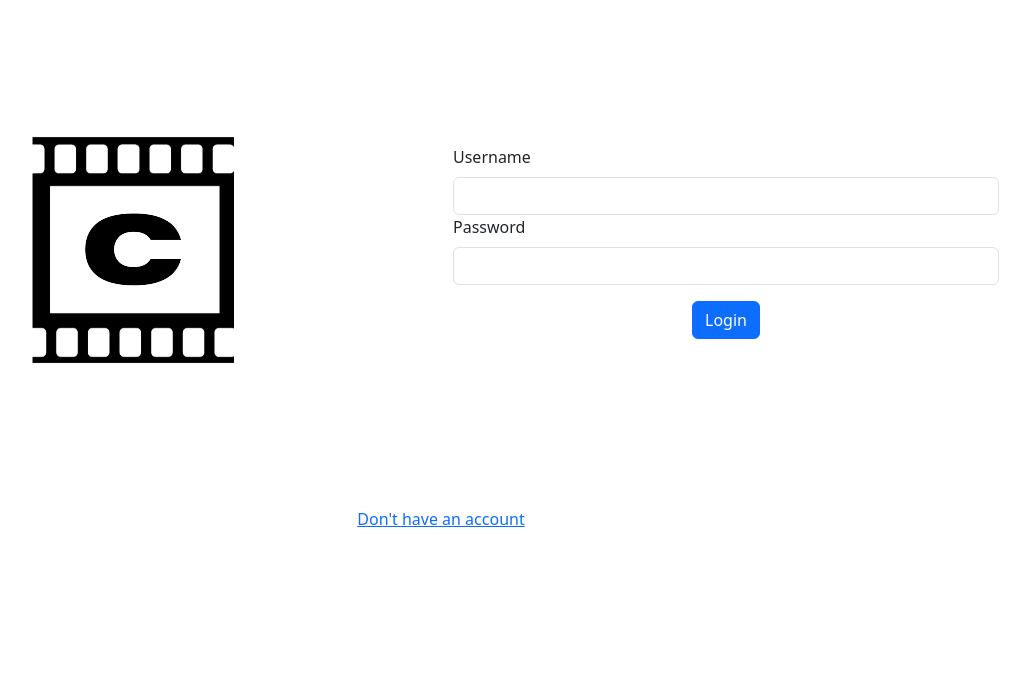
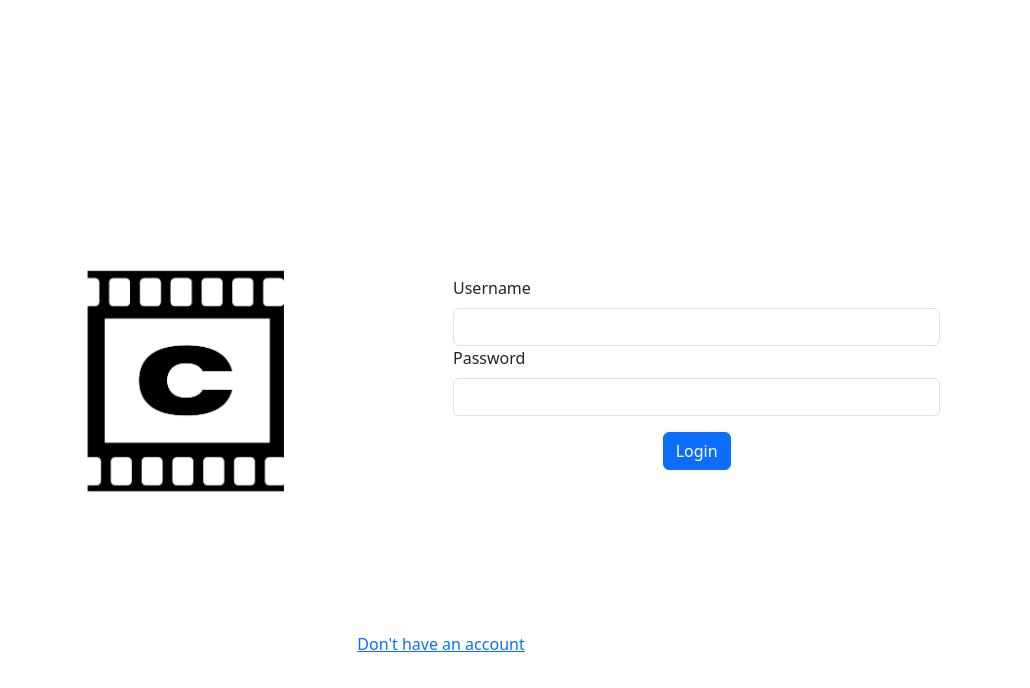
Before and after one commit to tompra/cinematix, a React (Vite) app: page /login in a window 1280 px wide. Shown: the top 688 px of the page, without its empty margins (199-1229 px from the left). Built offline with nearby package versions, Linux system fonts and the light colour scheme.

Commit message:
Style login and signin components

```diff
--- a/src/components/login-view/login-view.jsx
+++ b/src/components/login-view/login-view.jsx
@@ -2,6 +2,7 @@ import React from 'react';
 import { useState } from 'react';
 import { Button, Form, Image, Container, Row, Col } from 'react-bootstrap';
 import logo from '../../images/cinematix-logo.svg';
+import { Link } from 'react-router-dom';
 
 export const LoginView = ({ onLoggedIn }) => {
     const [username, setUsername] = useState('');
@@ -27,7 +28,6 @@ export const LoginView = ({ onLoggedIn }) => {
                 }
             })
             .then((response) => {
-                console.log('Login response:', response);
                 if (response.user) {
                     localStorage.setItem('user', JSON.stringify(response.user));
                     localStorage.setItem('token', response.token);
@@ -42,9 +42,12 @@ export const LoginView = ({ onLoggedIn }) => {
             });
     };
     return (
-        <div>
-            <Container>
-                <Row className='d-flex justify-content-center align-items-center'>
+        <>
+            <Container
+                style={{ minHeight: '100vh' }}
+                className='d-flex justify-content-center align-items-center'
+            >
+                <Row>
                     <Col xs={12} md={6}>
                         <Image
                             src={logo}
@@ -52,7 +55,7 @@ export const LoginView = ({ onLoggedIn }) => {
                             className='img-fluid'
                         />
                     </Col>
-                    <Col xs={12} md={6}>
+                    <Col xs={12} md={6} className='form--container'>
                         <Form onSubmit={handleSubmit}>
                             <Form.Group controlId='formUsername'>
                                 <Form.Label>Username</Form.Label>
@@ -85,8 +88,18 @@ export const LoginView = ({ onLoggedIn }) => {
                             </Form.Group>
                         </Form>
                     </Col>
+                    <Col className='text-center'>
+                        <Link to={'/signin'}>
+                            <Button
+                                className='link-opacity-75-hover'
+                                variant='link'
+                            >
+                                Don't have an account
+                            </Button>
+                        </Link>
+                    </Col>
                 </Row>
             </Container>
-        </div>
+        </>
     );
 };
--- a/src/components/main-view/main-view.jsx
+++ b/src/components/main-view/main-view.jsx
@@ -3,7 +3,7 @@ import { MovieCard } from '../movie-card/movie-card';
 import { MovieView } from '../movie-view/movie-view';
 import { LoginView } from '../login-view/login-view';
 import { SignIn } from '../sign-in-view/sign-in-view';
-import { Row, Col, Button } from 'react-bootstrap';
+import { Row, Col, Button, Container } from 'react-bootstrap';
 import { NavBar } from '../nav-bar/nav-bar';
 import { BrowserRouter, Routes, Route, Navigate } from 'react-router-dom';
 
@@ -13,7 +13,6 @@ export const MainView = () => {
     const [movies, setMovies] = useState([]);
     const [user, setUser] = useState(storedUser ? storedUser : null);
     const [token, setToken] = useState(storedToken ? storedToken : null);
-    const [isLoginView, setLoginView] = useState(true);
 
     useEffect(() => {
         if (!token) {
@@ -50,14 +49,8 @@ export const MainView = () => {
             .catch((err) => console.error(err));
     }, [token]);
 
-    const toggleLoginView = () => {
-        setLoginView(!isLoginView);
-    };
-
     return (
         <BrowserRouter>
-            {/* <NavBar setUser={setUser} setToken={setToken} user={user} /> */}
-            <Row className='d-flex justify-content-center'>
             <Routes>
                 <Route
                     path='/login'
@@ -66,27 +59,12 @@ export const MainView = () => {
                             <Navigate to='/movies' />
                         ) : (
                             <>
-                                    {isLoginView ? (
                                 <LoginView
                                     onLoggedIn={(user, token) => {
                                         setUser(user);
                                         setToken(token);
                                     }}
                                 />
-                                    ) : (
-                                        <SignIn />
-                                    )}
-                                    <Col className='d-flex justify-content-center'>
-                                        <Button
-                                            className='link-opacity-75-hover'
-                                            variant='link'
-                                            onClick={toggleLoginView}
-                                        >
-                                            {isLoginView
-                                                ? "Don't have an account"
-                                                : 'I have an account already'}
-                                        </Button>
-                                    </Col>
                             </>
                         )
                     }
@@ -98,27 +76,7 @@ export const MainView = () => {
                             <Navigate to='/movies' />
                         ) : (
                             <>
-                                    {isLoginView ? (
-                                        <LoginView
-                                            onLoggedIn={(user, token) => {
-                                                setUser(user);
-                                                setToken(token);
-                                            }}
-                                        />
-                                    ) : (
                                 <SignIn />
-                                    )}
-                                    <Col className='d-flex justify-content-center'>
-                                        <Button
-                                            className='link-opacity-75-hover'
-                                            variant='link'
-                                            onClick={toggleLoginView}
-                                        >
-                                            {isLoginView
-                                                ? "Don't have an account"
-                                                : 'I have an account already'}
-                                        </Button>
-                                    </Col>
                             </>
                         )
                     }
@@ -158,12 +116,13 @@ export const MainView = () => {
                             ) : movies.length === 0 ? (
                                 <Col> The list is empty!</Col>
                             ) : (
-                                    <Row className='mx-2'>
+                                <>
                                     <NavBar
                                         setUser={setUser}
                                         setToken={setToken}
                                         user={user}
                                     />
+                                    <Row>
                                         {movies.map((movie) => {
                                             return (
                                                 <Col
@@ -177,12 +136,12 @@ export const MainView = () => {
                                             );
                                         })}
                                     </Row>
+                                </>
                             )}
                         </>
                     }
                 />
             </Routes>
-            </Row>
         </BrowserRouter>
     );
 };
--- a/src/components/movie-card/movie-card.jsx
+++ b/src/components/movie-card/movie-card.jsx
@@ -21,7 +21,7 @@ export const MovieCard = ({ movieData }) => {
                         <Link
                             to={`/movies/${encodeURIComponent(movieData.id)}}`}
                         >
-                            <Button variant='link'>Open</Button>
+                            <Button>Open</Button>
                         </Link>
                     </div>
                 </Card.Body>
--- a/src/components/movie-view/movie-view.jsx
+++ b/src/components/movie-view/movie-view.jsx
@@ -1,7 +1,7 @@
-import { Button, Container, Row, Col, Image } from 'react-bootstrap';
+import { Button, Row, Col, Image } from 'react-bootstrap';
 import { useParams } from 'react-router';
 import { Link } from 'react-router-dom';
-export const MovieView = ({ movieData, setUser, setToken, user }) => {
+export const MovieView = ({ movieData }) => {
     const { movieID } = useParams();
     const movie = movieData.find((mov) => mov.id === parseInt(movieID));
     console.log(movieData, 'movieData');
--- a/src/components/nav-bar/nav-bar.jsx
+++ b/src/components/nav-bar/nav-bar.jsx
@@ -23,7 +23,7 @@ export const NavBar = ({ setUser, setToken, user }) => {
                             <Navbar.Text>
                                 Signed in as:{' '}
                                 <a href=''>
-                                    {!user ? 'Sign in' : user.username}
+                                    {!user ? 'No user' : user.username}
                                 </a>
                             </Navbar.Text>
                             <Nav.Link
--- a/src/index.jsx
+++ b/src/index.jsx
@@ -1,18 +1,9 @@
 import './index.scss';
 import { createRoot } from 'react-dom/client';
 import { MainView } from './components/main-view/main-view';
-import { Container } from 'react-bootstrap';
 
 const App = () => {
-    return (
-        <Container
-            fluid
-            style={{ minHeight: '100vh' }}
-            className='d-flex flex-column p-0'
-        >
-            <MainView />
-        </Container>
-    );
+    return <MainView />;
 };
 
 const container = document.querySelector('#root');
--- a/src/index.scss
+++ b/src/index.scss
@@ -9,3 +9,7 @@
 .card--img:hover {
     opacity: 0.8;
 }
+.form--container {
+    max-width: 100%;
+    margin: auto 0;
+}
```
Also changed, not shown: src/components/sign-in-view/sign-in-view.jsx (+19 -5 lines). Lines whose indentation alone changed are shown as unchanged.
